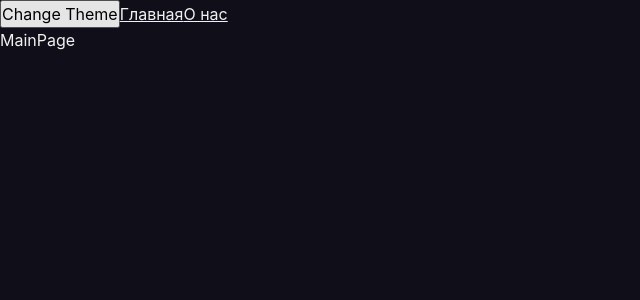
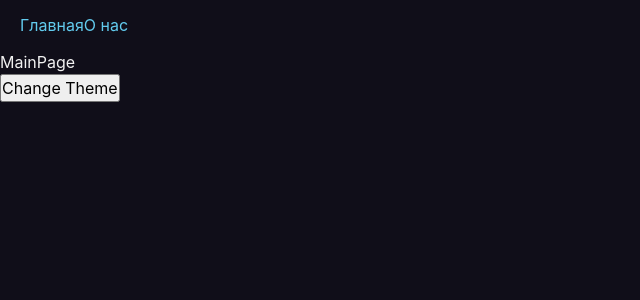
Before and after one commit to pshabanov/kino-home, a React app: page / in a window 1280 px wide. Shown: the top 300 px of the page, without its empty margins (0-640 px from the left). Built offline with nearby package versions, Linux system fonts and the light colour scheme.

Commit message:
ui kit - appLink-shared, navbar - widget

```diff
--- a/src/app/App.tsx
+++ b/src/app/App.tsx
@@ -1,9 +1,9 @@
 import React from 'react'
 import './styles/index.scss'
-import { Link } from 'react-router-dom'
 import { useTheme } from 'app/providers/ThemeProvider'
 import { ClassNames } from 'shared/lib/classNames/classNames'
 import {AppRouter} from "app/providers/router";
+import {Navbar} from "widget/Navbar";
 
 
 const App = () => {
@@ -12,10 +12,9 @@
 
     return (
         <div className={ClassNames('app', {}, [theme])}>
+            <Navbar/>
+            <AppRouter />
             <button onClick={toggleTheme}>Change Theme</button>
-            <Link to={ '/' }>Главная</Link>
-            <Link to={ '/about' }>О нас</Link>
-            <AppRouter />
         </div>
     )
 }
--- a/src/app/styles/themes/dark.scss
+++ b/src/app/styles/themes/dark.scss
@@ -1,5 +1,6 @@
 .app {
   --bg-color: #100e19;
+  --inverted-bg-color: #f1f1f1;
 
   --primary-color: #f1f1f1;
   --secondary-color: #F1F1F198;
--- a/src/app/styles/themes/light.scss
+++ b/src/app/styles/themes/light.scss
@@ -1,5 +1,6 @@
 .app.light {
   --bg-color: #f1f1f1;
+  --inverted-bg-color: #100e19;
 
   --primary-color: #100e19;
   --secondary-color: #484848;
--- a/src/app/styles/variables/global.scss
+++ b/src/app/styles/variables/global.scss
@@ -33,4 +33,7 @@
   --dcold-blue: #62CBEE;
   --dcold-blue_rgb: 98, 203, 238;
   --dcold-blueDark: #207C9A;
+
+  //Размеры
+  --navbar-height: 50px;
 }
--- a/src/shared/lib/classNames/classNames.ts
+++ b/src/shared/lib/classNames/classNames.ts
@@ -1,10 +1,10 @@
 type Mods = Record<string, boolean | string>
 
-export function ClassNames(cls: string, mods:Mods, additional: string[]): string {
+export function ClassNames(cls: string, mods:Mods = {}, additional: string[] = []): string {
 
     return [
         cls,
-        ...additional,
+        ...additional.filter(Boolean),
         Object.entries(mods)
             .filter((className, value)=>Boolean(value))
             .map(([className, value])=> className)
--- /dev/null
+++ b/src/shared/ui/AppLink/AppLink.module.scss
@@ -0,0 +1,8 @@
+.AppLink {
+  color: var(--dcold-blue);
+  text-decoration: none;
+
+}
+.AppLink:hover {
+
+}
--- /dev/null
+++ b/src/shared/ui/AppLink/AppLink.tsx
@@ -0,0 +1,26 @@
+import {ClassNames} from "shared/lib/classNames/classNames";
+import cls from './AppLink.module.scss'
+import {Link, LinkProps} from "react-router-dom";
+import {FC} from "react";
+
+interface AppLinkProps extends LinkProps{
+    className?: string
+}
+
+
+export const AppLink:FC<AppLinkProps> = (props) => {
+
+    const { to, className, children, ...otherProps } = props
+
+    return (
+        <Link
+            to={to}
+            className={ClassNames(cls.AppLink, {}, [className])}
+            {...otherProps}
+        >
+            {children}
+        </Link>
+    );
+};
+
+export default AppLink;
--- /dev/null
+++ b/src/widget/Navbar/index.ts
@@ -0,0 +1,5 @@
+import Navbar from "widget/Navbar/ui/Navbar";
+
+export {
+    Navbar
+}
--- /dev/null
+++ b/src/widget/Navbar/ui/Navbar.module.scss
@@ -0,0 +1,8 @@
+.Navbar {
+  width: 100%;
+  height: var(--navbar-height);
+  background: var(--bg-color);
+  display: flex;
+  align-items: center;
+  padding: 20px;
+}
--- /dev/null
+++ b/src/widget/Navbar/ui/Navbar.tsx
@@ -0,0 +1,20 @@
+import React from 'react';
+import {ClassNames} from "shared/lib/classNames/classNames";
+import cls from './Navbar.module.scss'
+import AppLink from "shared/ui/AppLink/AppLink";
+
+interface NavbarProps {
+    className?: string
+}
+
+
+export const Navbar = ({className}: NavbarProps) => {
+    return (
+        <div className={ClassNames(cls.Navbar, {}, [className])}>
+            <AppLink to={ '/' }>Главная</AppLink>
+            <AppLink to={ '/about' }>О нас</AppLink>
+        </div>
+    );
+};
+
+export default Navbar;
```
